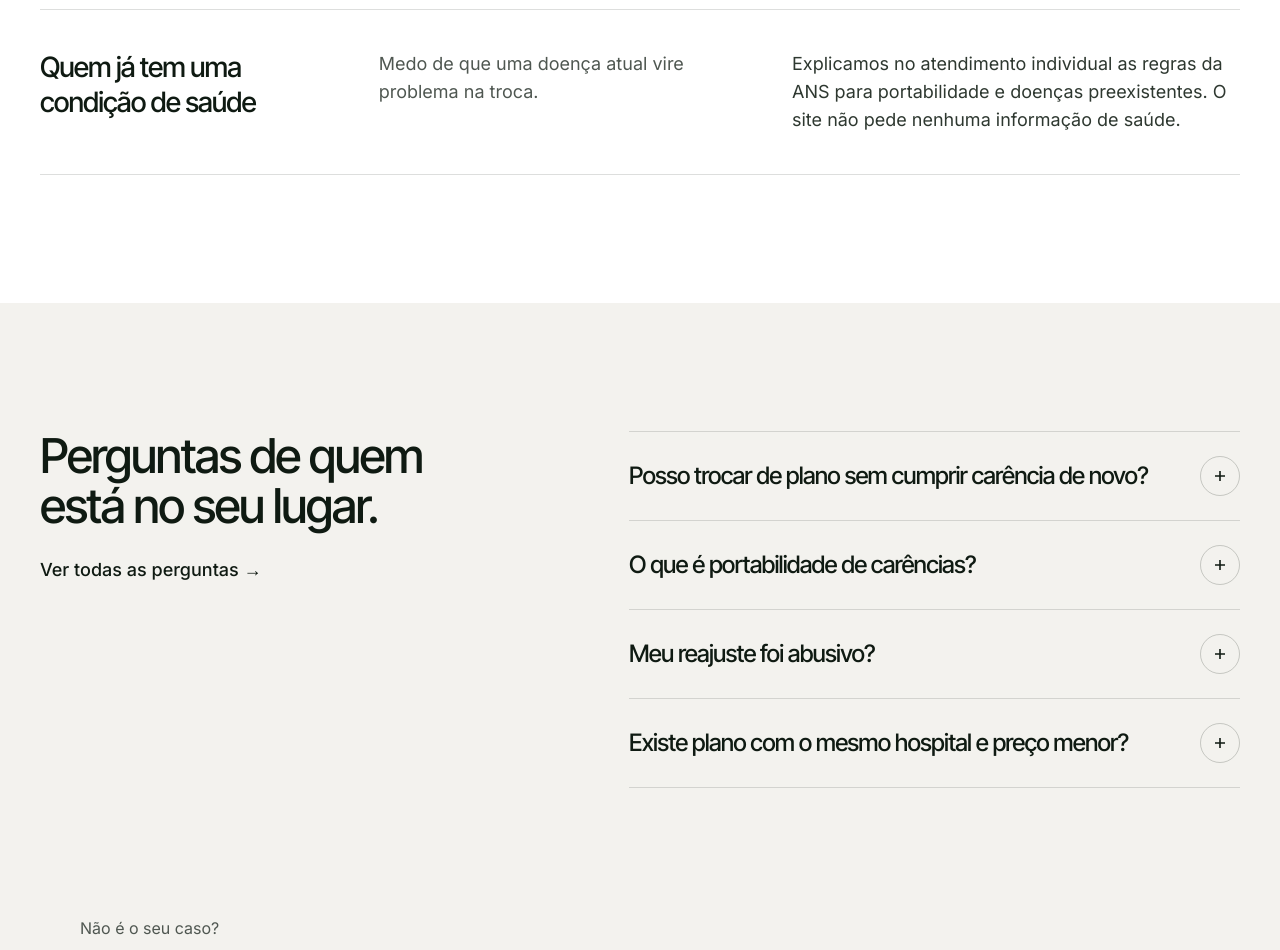
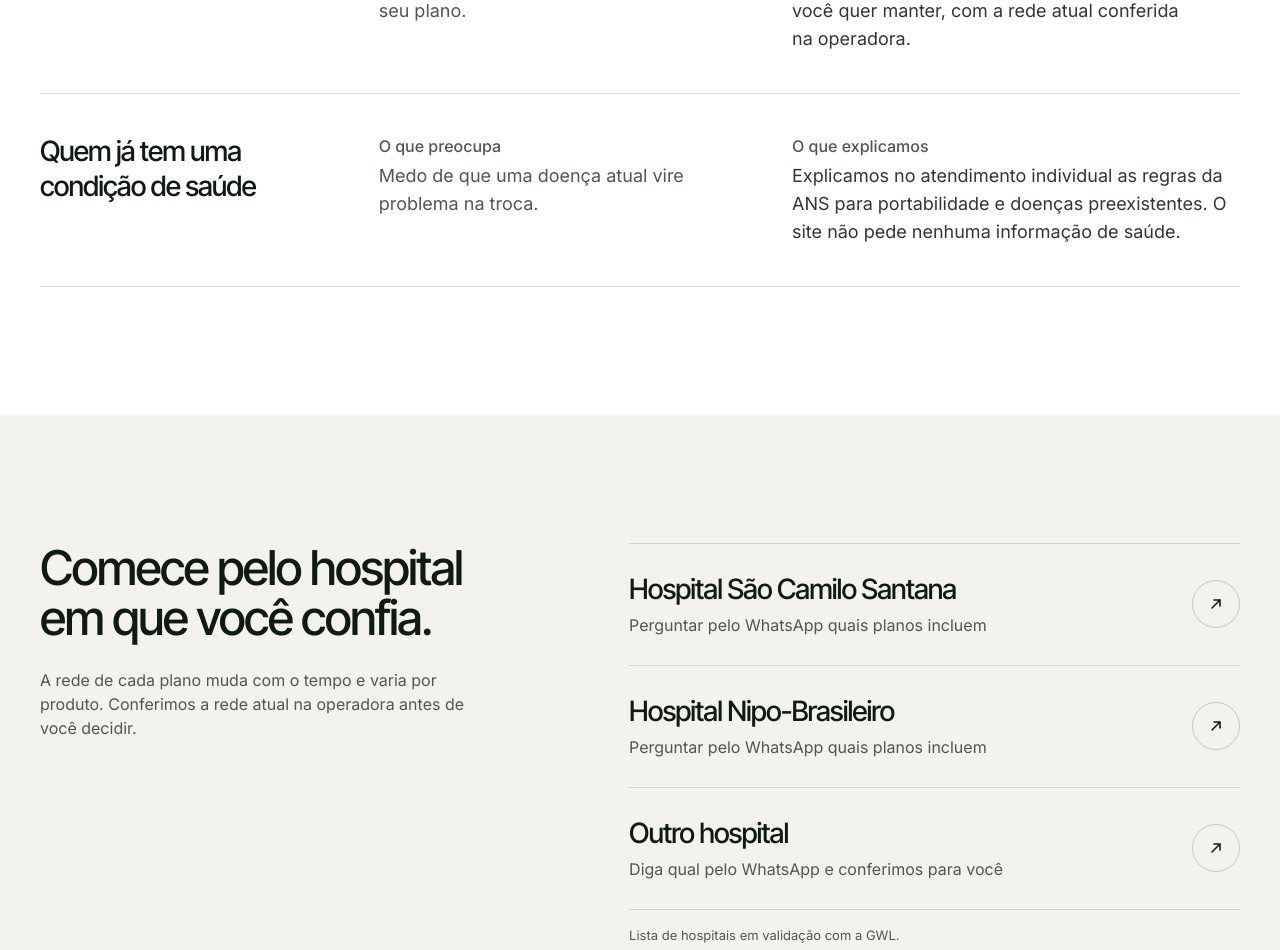
Before and after one commit to Jhassad93/Site-GLW-Consultoria, a Next.js app: page /trocar-de-plano in a window 1280 px wide. Shown: the part 1640-2590 px from the top of the page. Built offline with nearby package versions, Linux system fonts and the light colour scheme; no server answers.

Commit message:
etapa 4: páginas por perfil com critique aplicada
Co-Authored-By: Claude Opus 5.5 <noreply@anthropic.com>
Claude-Session: https://claude.ai/code/session_012AS5hZe8vihiJ3VSZChbDU

```diff
--- a/src/components/paginas/pagina-perfil.tsx
+++ b/src/components/paginas/pagina-perfil.tsx
@@ -7,6 +7,8 @@ import { BotaoWhatsApp } from "@/components/gwl/botao-whatsapp";
 import { LinkBotao } from "@/components/gwl/botao";
 import { Acordeao } from "@/components/gwl/acordeao";
 import { ChamadaFinal } from "@/components/gwl/chamada-final";
+import { ItemHospital, ListaHospitais } from "@/components/gwl/item-hospital";
+import { hospitais } from "@/content/home";
 
 /**
  * Modelo comum das páginas por perfil (IMPLEMENTATION_PLAN › Etapa 4; DESIGN.md v2):
@@ -25,7 +27,7 @@ export function metadataPerfil(id: PerfilId): Metadata {
 function Topo({ p }: { p: ConteudoPerfil }) {
   return (
     <section aria-labelledby="titulo-perfil" className="escuro bg-noite text-nevoa">
-      <div className="mx-auto grid max-w-[1280px] items-end gap-10 px-5 pt-36 pb-14 md:px-10 md:pt-44 md:pb-20 lg:grid-cols-[minmax(0,1.3fr)_minmax(0,1fr)] lg:gap-16">
+      <div className="mx-auto grid max-w-[1280px] items-end gap-10 px-5 pt-32 pb-14 md:px-10 md:pt-44 md:pb-20 lg:grid-cols-[minmax(0,1.3fr)_minmax(0,1fr)] lg:gap-16">
         <div>
           <nav aria-label="Você está em" className="mb-6 text-nota text-nevoa/70">
             <Link href={rotas.home} className="link-nav text-nevoa/80">
@@ -44,7 +46,7 @@ function Topo({ p }: { p: ConteudoPerfil }) {
           <p className="mt-5 max-w-[52ch] text-nota text-nevoa/75">Valores, rede e aceitação são definidos pela operadora.</p>
         </div>
         {p.imagem ? (
-          <div role="img" aria-label="" className="relative hidden aspect-[4/5] overflow-hidden rounded-3xl bg-[#3a4436] lg:block">
+          <div aria-hidden className="relative hidden aspect-[4/5] overflow-hidden rounded-3xl bg-[#3a4436] lg:block">
             {isPreview && <span className="absolute bottom-4 left-5 text-legenda text-nevoa/80">{p.imagem.descricao}</span>}
           </div>
         ) : null}
@@ -67,11 +69,40 @@ function Pares({ p }: { p: ConteudoPerfil }) {
               className="grid gap-4 border-b border-fio py-8 md:grid-cols-[minmax(0,0.8fr)_minmax(0,1fr)_minmax(0,1.2fr)] md:gap-10 md:py-10"
             >
               <h3 className="text-2xl leading-tight md:text-h3">{par.titulo}</h3>
-              <p className="m-0 text-pretty text-musgo">{par.preocupacao}</p>
-              <p className="m-0 text-pretty text-grafite">{par.resposta}</p>
+              <p className="m-0 text-pretty text-musgo">
+                <span className="mb-1 block text-nota font-medium text-musgo">O que preocupa</span>
+                {par.preocupacao}
+              </p>
+              <p className="m-0 text-pretty text-grafite">
+                <span className="mb-1 block text-nota font-medium text-musgo">O que explicamos</span>
+                {par.resposta}
+              </p>
             </li>
           ))}
         </ul>
+      </div>
+    </section>
+  );
+}
+
+/** Atalhos de hospital nas páginas em que o hospital é o critério nº 1 (60+, família, trocar). */
+function Hospitais() {
+  return (
+    <section aria-labelledby="t-hospitais" className="px-5 pt-20 md:px-10 md:pt-32">
+      <div className="mx-auto grid max-w-[1200px] gap-10 md:grid-cols-[minmax(0,1fr)_minmax(0,1.2fr)] md:gap-20">
+        <div>
+          <h2 id="t-hospitais" className="text-h2-cel md:text-h2">{hospitais.titulo}</h2>
+          <p className="mt-6 max-w-[44ch] text-nota text-musgo">{hospitais.nota}</p>
+        </div>
+        <div>
+          <ListaHospitais>
+            {hospitais.lista.map((h) => (
+              <ItemHospital key={h.nome} hospital={h.nome} nota={h.nota} />
+            ))}
+            <ItemHospital hospital="Outro hospital" nota="Diga qual pelo WhatsApp e conferimos para você" outro />
+          </ListaHospitais>
+          <p className="mt-4 text-legenda text-musgo">{hospitais.avisoLista}</p>
+        </div>
       </div>
     </section>
   );
@@ -99,7 +130,8 @@ function OutrosPerfis({ atual }: { atual: PerfilId }) {
   const outros = ordemPerfis.filter((id) => id !== atual);
   const rotulo = (id: PerfilId) => perfis.find((x) => x.href === paginasPerfil[id].rota)?.rotulo ?? id;
   return (
-    <nav aria-label="Outros perfis" className="mx-auto max-w-[1200px] px-5 pb-20 md:px-10 md:pb-24">
+    <nav aria-label="Outros perfis" className="px-5 pb-20 md:px-10 md:pb-24">
+      <div className="mx-auto max-w-[1200px] border-t border-fio pt-10">
       <p className="text-nota text-musgo">Não é o seu caso?</p>
       <ul className="mt-3 flex list-none flex-wrap gap-2 p-0">
         {outros.map((id) => (
@@ -110,6 +142,7 @@ function OutrosPerfis({ atual }: { atual: PerfilId }) {
           </li>
         ))}
       </ul>
+      </div>
     </nav>
   );
 }
@@ -120,6 +153,7 @@ export function PaginaPerfil({ id }: { id: PerfilId }) {
     <>
       <Topo p={p} />
       <Pares p={p} />
+      {p.hospitais && <Hospitais />}
       <Perguntas p={p} />
       <OutrosPerfis atual={id} />
       <ChamadaFinal contexto={{ tipo: "perfil", perfil: id }} />
--- a/src/content/perfis.ts
+++ b/src/content/perfis.ts
@@ -20,6 +20,8 @@ export type ConteudoPerfil = {
   abertura: string;
   imagem?: { id: string; descricao: string };
   pares: { titulo: string; preocupacao: string; resposta: string }[];
+  /** Mostra os atalhos de hospital (personas para quem o hospital é o critério nº 1). */
+  hospitais?: boolean;
   perguntas: { pergunta: string; resposta: string }[];
 };
 
@@ -44,6 +46,7 @@ export const paginasPerfil: Record<PerfilId, ConteudoPerfil> = {
     abertura:
       "Depois dos 60, o plano mais barato hoje pode não ser o mais sustentável amanhã. Comparamos opções pela rede e explicamos o reajuste de cada tipo de contrato antes da escolha.",
     imagem: { id: "IMG-09", descricao: "Imagem IMG-09 · pai de 70 anos caminhando no parque com a filha" },
+    hospitais: true,
     pares: [
       {
         titulo: "O hospital deles",
@@ -104,6 +107,7 @@ export const paginasPerfil: Record<PerfilId, ConteudoPerfil> = {
     abertura:
       "Pediatria, pronto-socorro e maternidade na zona norte: começamos pelos lugares que vocês já usam. Explicamos carência de parto, coparticipação e acomodação sem pressa.",
     imagem: { id: "IMG-10", descricao: "Imagem IMG-10 · pai com o filho nos ombros numa feira de bairro" },
+    hospitais: true,
     pares: [
       {
         titulo: "Pronto-socorro e maternidade",
@@ -134,7 +138,7 @@ export const paginasPerfil: Record<PerfilId, ConteudoPerfil> = {
       {
         pergunta: "Quanto tempo de carência para parto?",
         resposta:
-          "Até 300 dias para parto a termo. Em planos empresariais com 30 ou mais participantes, quem entra em até 30 dias da contratação não cumpre carência.",
+          "Até 300 dias para parto a termo. Se a família entrar por um plano da empresa com 30 ou mais participantes, quem entra em até 30 dias da contratação não cumpre carência.",
       },
       {
         pergunta: "O bebê recém-nascido entra no plano?",
@@ -256,6 +260,13 @@ export const paginasPerfil: Record<PerfilId, ConteudoPerfil> = {
         resposta:
           "Comparamos o plano pelo CNPJ com o individual e com a adesão pela sua profissão, com as regras de cada um lado a lado, e não só o preço.",
       },
+      {
+        titulo: "Quando não faz sentido",
+        preocupacao: "Ter certeza de que o plano pelo CNPJ é mesmo para você.",
+        // R26: critérios só a partir das regras já citadas.
+        resposta:
+          "Se o CNPJ tem menos de 6 meses ou não corresponde a uma atividade real, ou se você prefere o teto anual de reajuste e as regras de cancelamento do individual, o individual ou a adesão tendem a ser melhores. Dizemos isso com franqueza.",
+      },
     ],
     perguntas: [
       {
@@ -296,6 +307,7 @@ export const paginasPerfil: Record<PerfilId, ConteudoPerfil> = {
     h1: "Quer trocar de plano? Primeiro, vamos olhar o seu.",
     abertura:
       "Antes de propor qualquer troca, analisamos seu contrato, sua rede e as carências que você já cumpriu. Às vezes trocar compensa; às vezes, não.",
+    hospitais: true,
     pares: [
       {
         titulo: "Carências já cumpridas",
@@ -342,7 +354,7 @@ export const paginasPerfil: Record<PerfilId, ConteudoPerfil> = {
       {
         pergunta: "Meu reajuste foi abusivo?",
         resposta:
-          "Podemos explicar a regra de reajuste que vale para o seu tipo de contrato. Se você achar que houve erro, pode reclamar na operadora e na ANS.",
+          "Podemos explicar a regra de reajuste que vale para o seu tipo de contrato. Se você achar que houve erro, pode reclamar na operadora e na ANS, pelo site gov.br/ans ou pelo Disque ANS.",
       },
       {
         pergunta: "Existe plano com o mesmo hospital e preço menor?",
```
Also changed, not shown: 1 other file (tests, documents, lock files or other folders).
